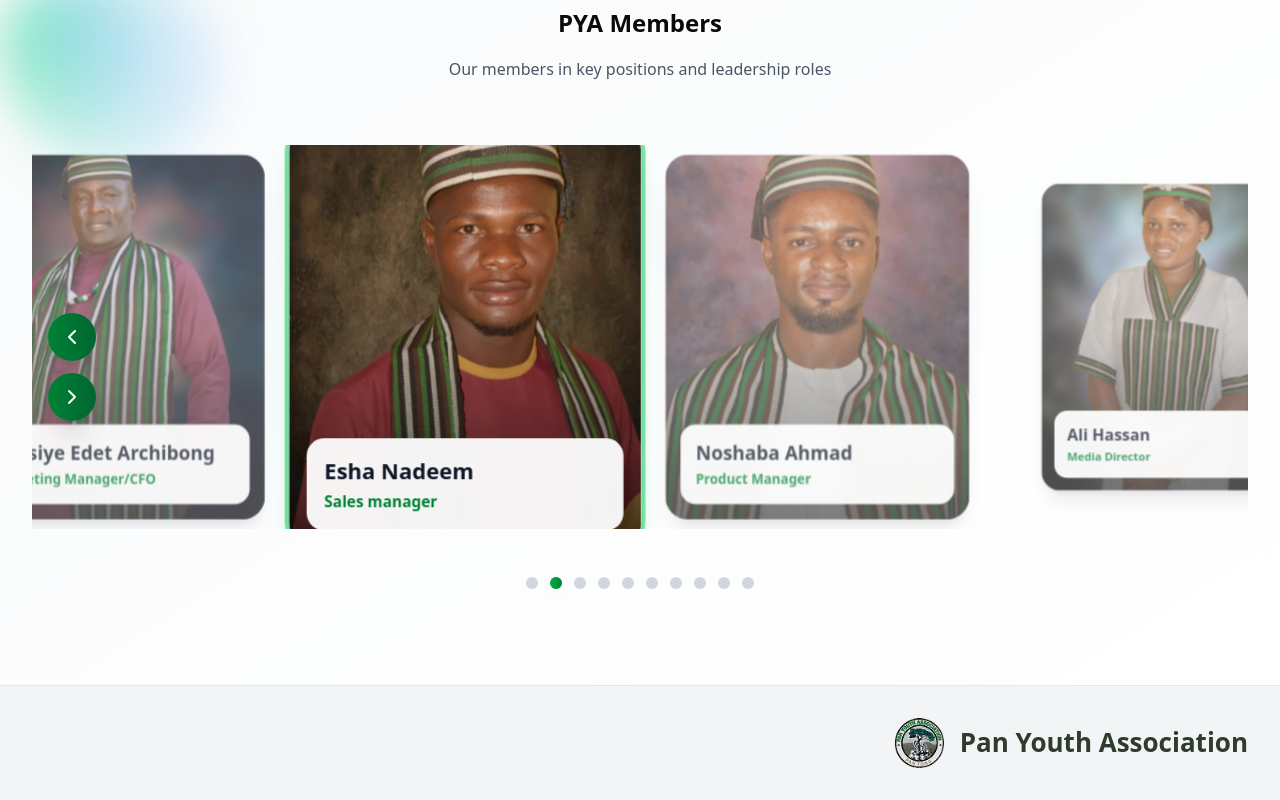
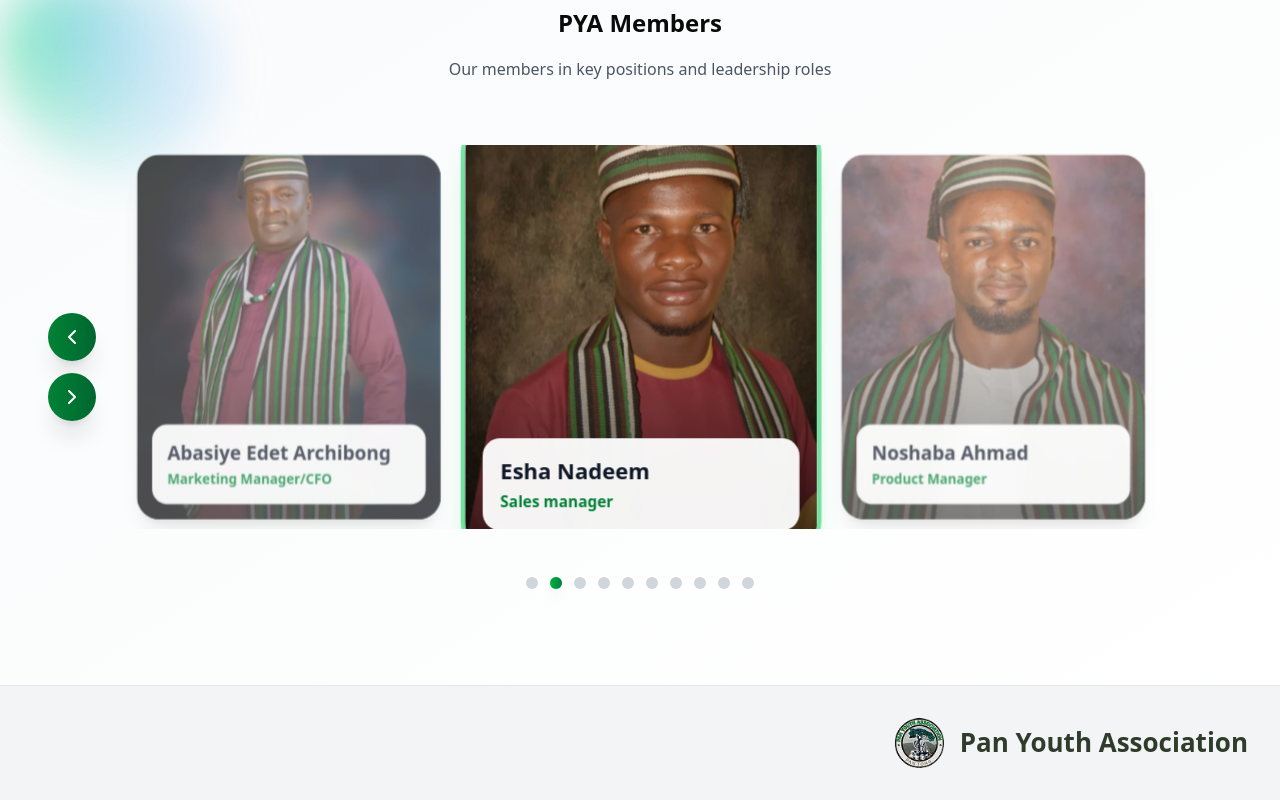
Before and after one commit to Nastechy/pya_website, a Next.js app: page / in a window 1280 px wide. Shown: the part 4622-5422 px from the top of the page. Built offline with nearby package versions, Linux system fonts and the light colour scheme.

Commit message:
modifications

```diff
--- a/src/components/members-carousel.tsx
+++ b/src/components/members-carousel.tsx
@@ -337,7 +337,7 @@ export default function MembersCarousel() {
     }
 
     const getVisibleMembers = () => {
-        const visibleCount = 4
+        const visibleCount = 3
         const result = []
 
         for (let i = -1; i < visibleCount - 1; i++) {
```
